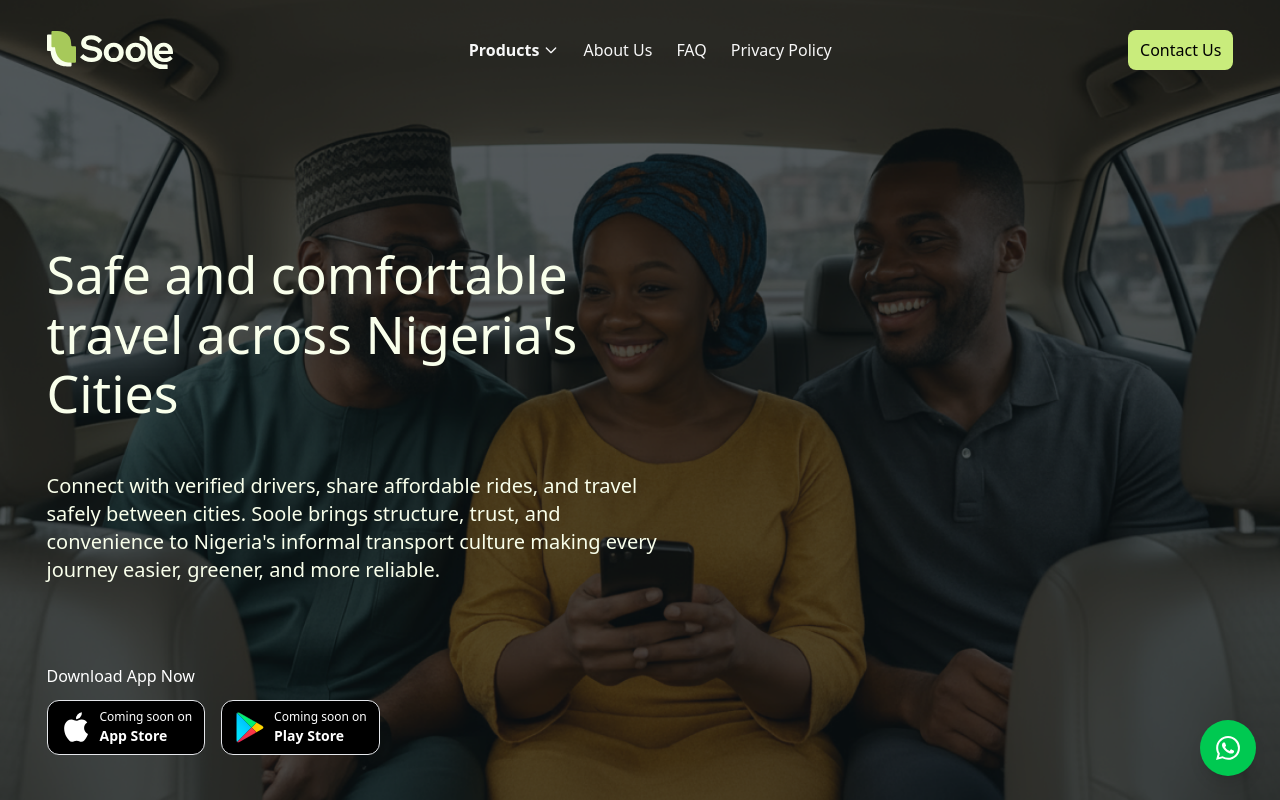
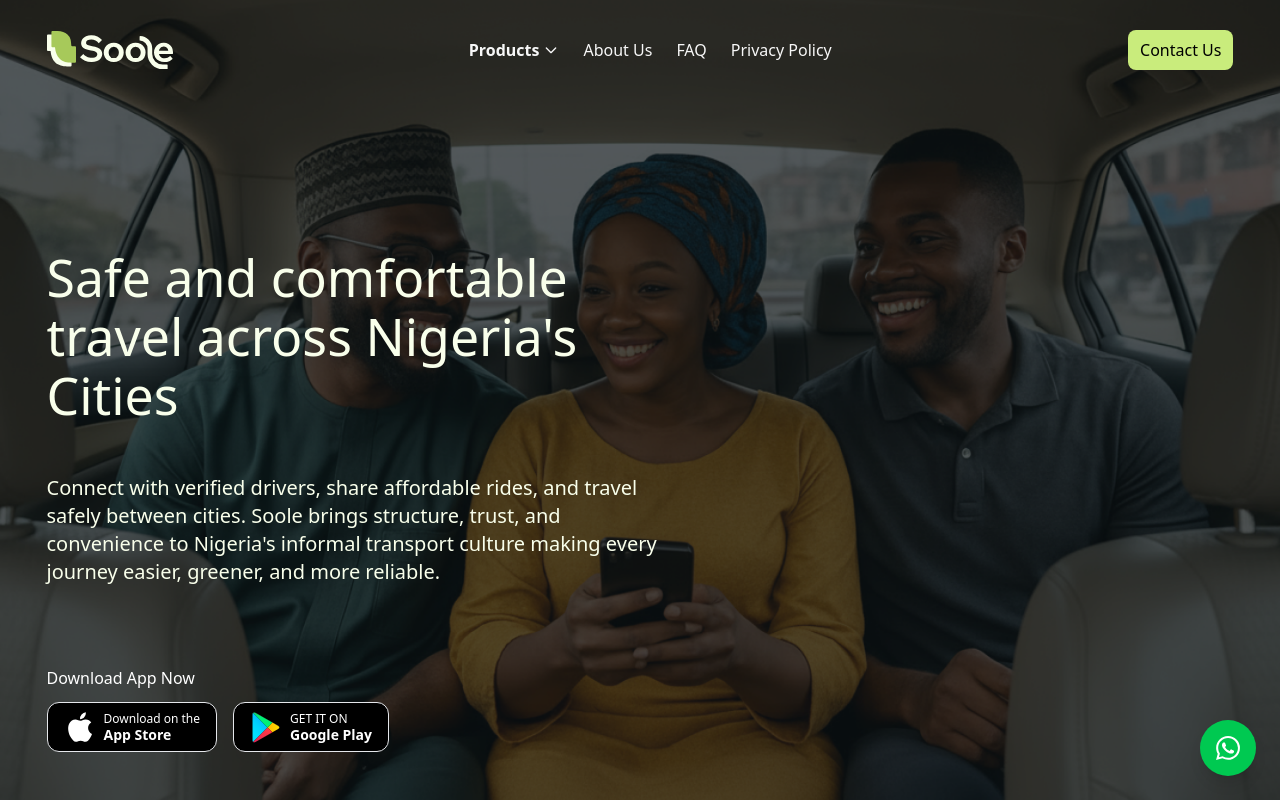
Before and after one commit to soole-ng/soole-webpage, a Next.js app: page /riders in a window 1280 px wide. Shown: the top 800 px of the page. Built offline with nearby package versions, Linux system fonts and the light colour scheme; a web font is replaced by a local one.

Commit message:
feat: add className prop to Features, fix SecondHero org CTAs to link dashboard.soole.ng

```diff
--- a/components/landing-page-components/features.tsx
+++ b/components/landing-page-components/features.tsx
@@ -3,10 +3,23 @@ import { features } from "@/utils/constants"
 import { motion } from "framer-motion"
 import { Icons } from "../shared/icons"
 
-const Features = () => {
+interface FeatureItem {
+  id: number;
+  heading: string;
+  description: string;
+}
+
+interface FeaturesProps {
+  customFeatures?: FeatureItem[];
+  className?: string;
+}
+
+const Features = ({ customFeatures, className }: FeaturesProps) => {
+  const displayFeatures = customFeatures || features;
+
   return (
-    <div className="brand-width  my:[42px] md:my-[100px] grid grid-cols-1 md:grid-cols-2 lg:grid-cols-3 gap-[32px]">
-      {features.map((feature, index) => (
+    <div className={`brand-width grid grid-cols-1 md:grid-cols-2 ${displayFeatures.length === 4 ? 'lg:grid-cols-4' : 'lg:grid-cols-3'} gap-[32px] ${className || "my-[42px] md:my-[100px]"}`}>
+      {displayFeatures.map((feature, index) => (
         <motion.div
           key={feature.id}
           className="flex-col max-w-[394.3333435058594px] gap-4 flex"
@@ -27,4 +40,4 @@ const Features = () => {
   )
 }
 
-export default Features
+export default Features;
--- a/components/shared/navbar.tsx
+++ b/components/shared/navbar.tsx
@@ -14,6 +14,7 @@ const links = [
     children: [
       { id: 1, name: "Rider", href: "/riders" },
       { id: 2, name: "Driver", href: "/drivers" },
+      { id: 3, name: "Organization", href: "/organizations" },
     ],
     href: "/products",
   },
--- a/components/shared/second-hero.tsx
+++ b/components/shared/second-hero.tsx
@@ -8,9 +8,10 @@ interface ISecondHero {
   backgroundImage?: string;
   mainText?: string;
   subText?: string;
+  isOrganization?: boolean;
 }
 
-const SecondHero = ({backgroundImage, mainText, subText}: ISecondHero) => {
+const SecondHero = ({backgroundImage, mainText, subText, isOrganization = false}: ISecondHero) => {
   // Animation variants
   const containerVariants = {
     hidden: { opacity: 0 },
@@ -122,45 +123,78 @@ const SecondHero = ({backgroundImage, mainText, subText}: ISecondHero) => {
               className="text-white text-center md:text-start text-base"
               variants={textVariants}
             >
-             Download App Now
+             {isOrganization ? "Manage Your Operations" : "Download App Now"}
             </motion.h4>
            <motion.div
-             className="flex flex-row justify-center lg:justify-start gap-4"
+             className="flex flex-row justify-center lg:justify-start gap-4 flex-wrap"
              variants={containerVariants}
            >
-                       <motion.div
-                         className="rounded-[12px] flex gap-2 items-center  py-1 px-2 md:px-3 md:py-2 border-[#E5E7EB] border  bg-black cursor-pointer"
+             {isOrganization ? (
+               <>
+                 <motion.a
+                   href="https://dashboard.soole.ng/login"
+                   target="_blank"
+                   rel="noopener noreferrer"
+                   className="bg-[#C9EC7C] text-[#0C1316] font-semibold px-6 py-3 rounded-[32px] text-sm md:text-base hover:bg-[#b5d66c] transition-all duration-300 active:scale-95 text-center flex items-center justify-center"
+                   variants={buttonVariants}
+                   whileHover="hover"
+                   whileTap={{ scale: 0.95 }}
+                 >
+                   Access Dashboard
+                 </motion.a>
+                 <motion.a
+                   href="https://dashboard.soole.ng/signup"
+                   target="_blank"
+                   rel="noopener noreferrer"
+                   className="border-[#E5E7EB] border text-white font-semibold px-6 py-3 rounded-[32px] text-sm md:text-base hover:bg-white hover:text-black transition-all duration-300 active:scale-95 text-center flex items-center justify-center"
+                   variants={buttonVariants}
+                   whileHover="hover"
+                   whileTap={{ scale: 0.95 }}
+                 >
+                   Register Organization
+                 </motion.a>
+               </>
+             ) : (
+               <>
+                        <motion.a
+                          href="#"
+                          className="rounded-[12px] flex gap-2 items-center py-1.5 px-3 md:px-4 md:py-2 border-[#E5E7EB] border bg-black cursor-pointer"
                           variants={buttonVariants}
                           whileHover="hover"
                           whileTap={{ scale: 0.95 }}
                         >
                           <Icons.appleIcon className="size-4 md:size-8" />
-                         <div>
-                           <h2 className="font-light text-[7.7px] md:text-xs text-white">
-                             Coming soon on
+                          <div className="text-start">
+                            <h2 className="font-light text-[8px] md:text-xs text-white leading-tight">
+                              Download on the
                             </h2>
-                           <p className="font-semibold text-[11px] md:text-[14px] text-white">
+                            <p className="font-semibold text-[11px] md:text-[14px] text-white leading-tight">
                               App Store
                             </p>
                           </div>
-                       </motion.div>
+                        </motion.a>
 
-                       <motion.div
-                         className="rounded-[12px] flex gap-2 items-center w-fit px-3 border-[#E5E7EB] border  bg-black cursor-pointer"
+                        <motion.a
+                          href="https://play.google.com/store/apps/details?id=ng.soole.soole_app&pcampaignid=web_share"
+                          target="_blank"
+                          rel="noopener noreferrer"
+                          className="rounded-[12px] flex gap-2 items-center w-fit py-1.5 px-3 md:px-4 md:py-2 border-[#E5E7EB] border bg-black cursor-pointer"
                           variants={buttonVariants}
                           whileHover="hover"
                           whileTap={{ scale: 0.95 }}
                         >
                           <Icons.playstore className="size-4 md:size-8" />
-                         <div>
-                           <h2 className="font-light text-[7.7px] md:text-xs text-white">
-                             Coming soon on
+                          <div className="text-start">
+                            <h2 className="font-light text-[8px] md:text-xs text-white leading-tight">
+                              GET IT ON
                             </h2>
-                           <p className="font-semibold text-[11px] md:text-[14px] text-white">
-                             Play Store
+                            <p className="font-semibold text-[11px] md:text-[14px] text-white leading-tight">
+                              Google Play
                             </p>
                           </div>
-                       </motion.div>
+                        </motion.a>
+               </>
+             )}
            </motion.div>
           </motion.div>
         </motion.div>
```
Lines whose indentation alone changed are shown as unchanged.
